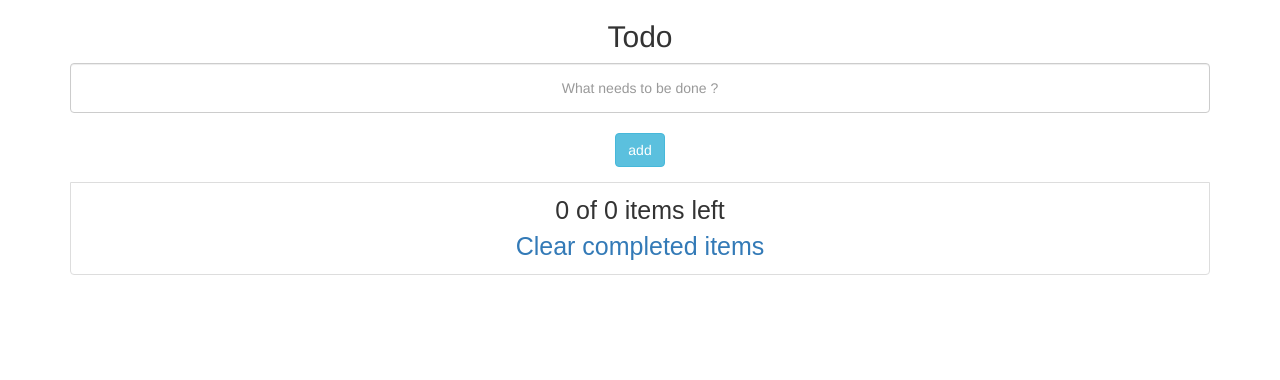
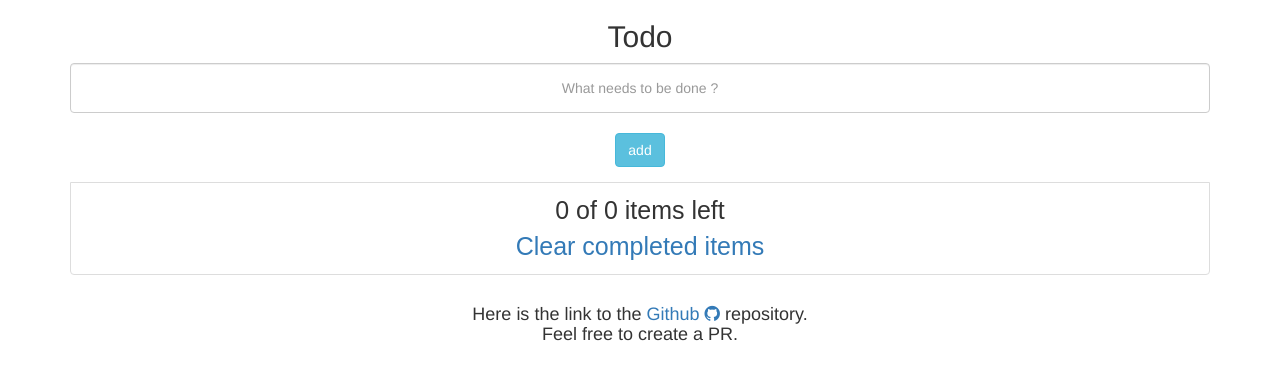
Before and after one commit to mohitgupta07/To-do-List, a plain HTML site: page index.html in a window 1280 px wide. Drawn offline with nearby package versions, Linux system fonts and the light colour scheme.

Commit message:
Github link added

```diff
--- a/index.html
+++ b/index.html
@@ -8,6 +8,7 @@
     <script src="https://ajax.googleapis.com/ajax/libs/jquery/1.11.3/jquery.min.js"></script>
     <script src="http://maxcdn.bootstrapcdn.com/bootstrap/3.3.5/js/bootstrap.min.js"></script>
     <script src="https://ajax.googleapis.com/ajax/libs/angularjs/1.4.8/angular.min.js"></script>
+    <link rel="stylesheet" href="https://maxcdn.bootstrapcdn.com/font-awesome/4.5.0/css/font-awesome.min.css">
     <link rel="stylesheet" href="style/main.css">
 
     <title>Todo App</title>
@@ -34,6 +35,9 @@
       </div>
   </div>
 </div>
+    <h4 align="center">Here is the link to the <a href="https://github.com/mbj36/To-do-List">Github <i class="fa fa-github"></i></a> repository.</br>
+Feel free to create a PR.
+</h4>
 
     <script src="js/app.js"></script>
 </body>
```
